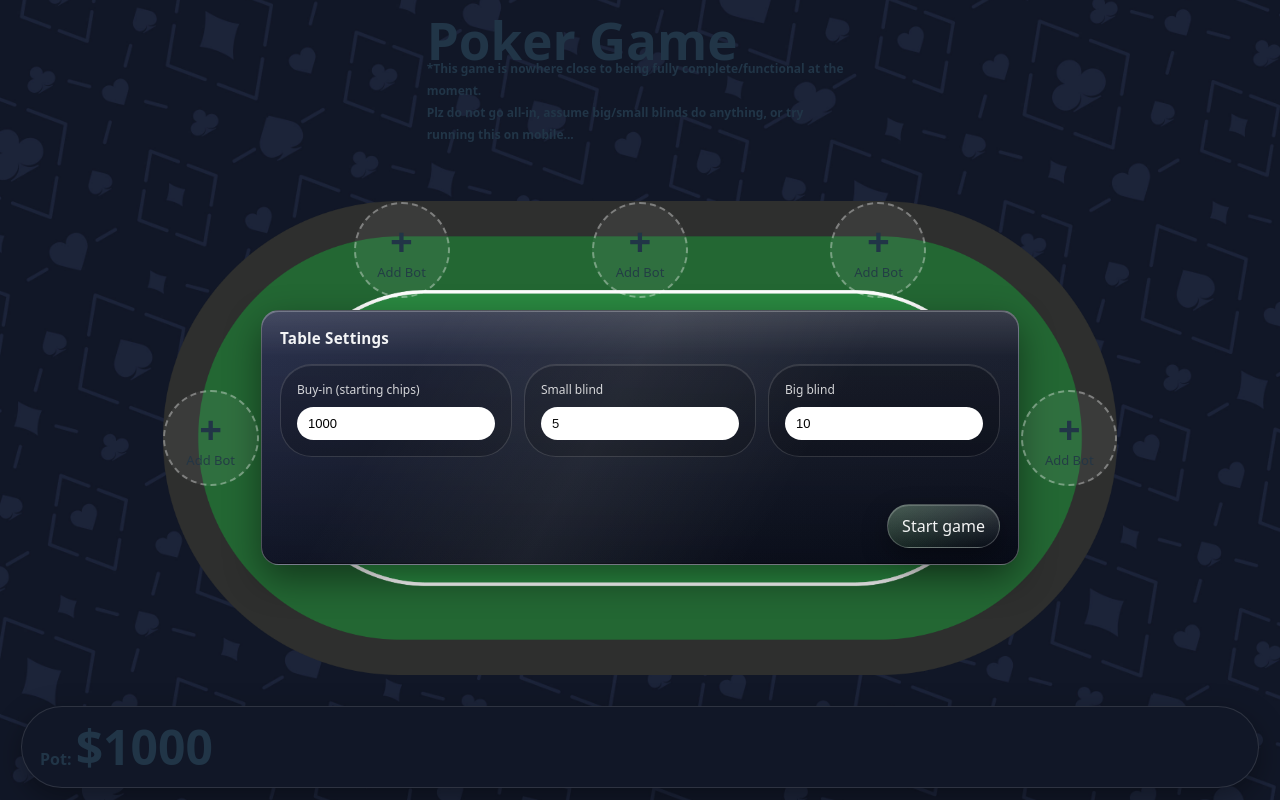
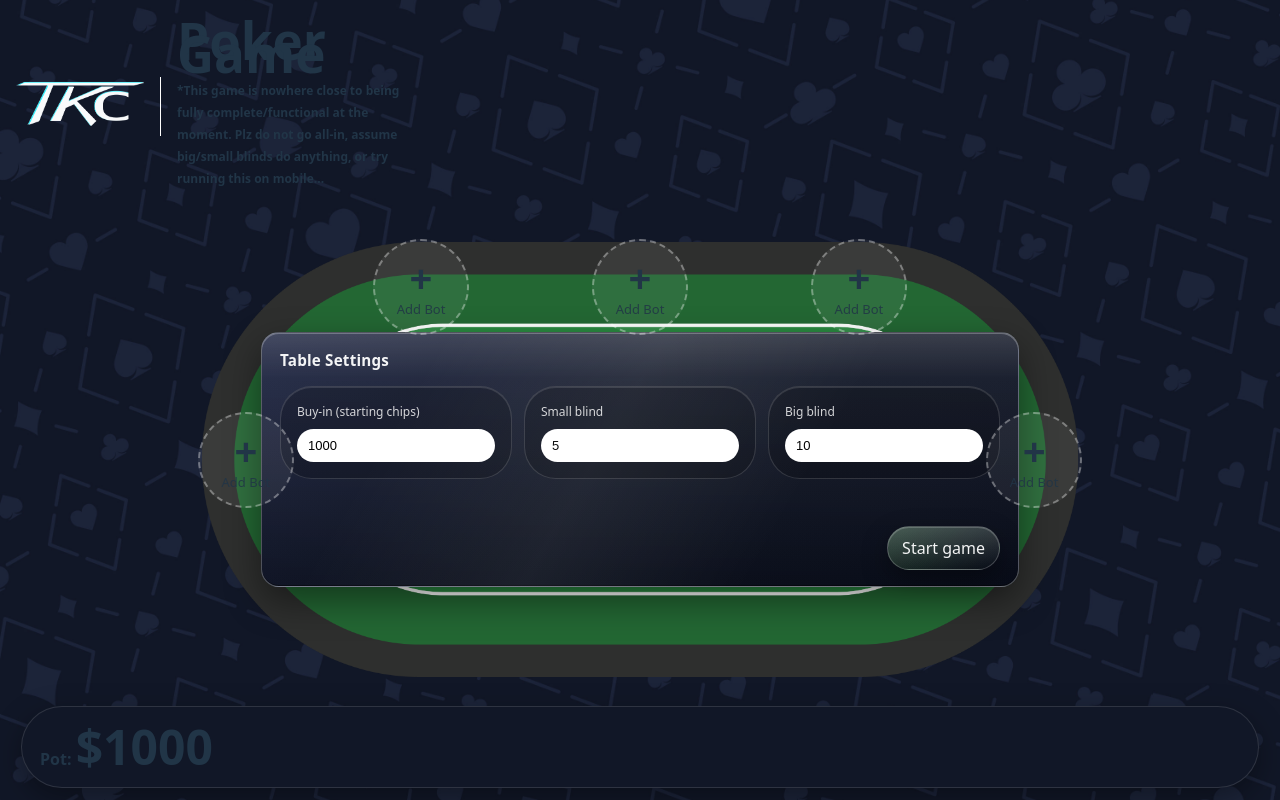
Before and after one commit to thomasity/poker, a React (Vite) app: page / in a window 1280 px wide. Built offline with nearby package versions, Linux system fonts and the light colour scheme.

Commit message:
added logo and changed header temporarily

```diff
--- a/src/App.tsx
+++ b/src/App.tsx
@@ -14,9 +14,13 @@ export default function App() {
             <pre>{JSON.stringify(state, null, 2)}</pre>
         </div> */}
         <header>
-            <div/>
-            <h1 id="title" style={{ lineHeight: '0.25'}}>Poker Game <br/><span style={{ fontSize: '12px', lineHeight: '0' }}>*This game is nowhere close to being fully complete/functional at the moment.<br/>Plz do not go all-in, assume big/small blinds do anything, or try running this on mobile...</span></h1>
-            {state.playing && <button onClick={endGame}>New Game</button>}
+            <div style={{ display: 'flex', alignItems: 'center', gap: '1rem', width: '100%', justifyContent: 'center' }}>
+              <a id="logo" href="https://tommycallen.com"><img src='/logo.png' alt='Logo' width={128} /></a>
+              <h1 id="title" style={{ lineHeight: '0.25'}}>Poker Game <span style={{ fontSize: '12px', lineHeight: '0' }}><br />*This game is nowhere close to being fully complete/functional at the moment. Plz do not go all-in, assume big/small blinds do anything, or try running this on mobile...</span></h1>
+            </div>
+            <div style={{ gridColumn: '3', justifySelf: 'center' }}>
+            {state.playing ? <button onClick={endGame}>New Game</button> : <div />}
+            </div>
         </header>
         <main>
             {state.playing ? <PokerTable state={state} /> : <ConfigTable state={state} startGame={startGame} />}
--- a/src/index.css
+++ b/src/index.css
@@ -31,17 +31,28 @@ body {
   display: grid;
   grid-template-rows: auto 2fr auto;
   place-items: center;
+  place-content: center;
   overflow: hidden;
+}
+
+#logo {
+  height: auto;
+  width: 128px;
+  padding: 0 1rem;
+  margin: 0;
+  border-right: 1px solid rgba(255, 255, 255);
+  justify-self: start;
 }
 
 header {
   height: 100%;
   width: 100%;
-  line-height: 1.15;
   display: grid;
   grid-template-columns: 1fr 1fr 1fr;
-  place-items: center;
-  place-content: center;
+  justify-items: center;
+  align-items: center;
+  padding: 0 2rem;
+  gap: 2rem;
 }
 
 header>* {
```
Also changed, not shown: public/logo.png (added).
